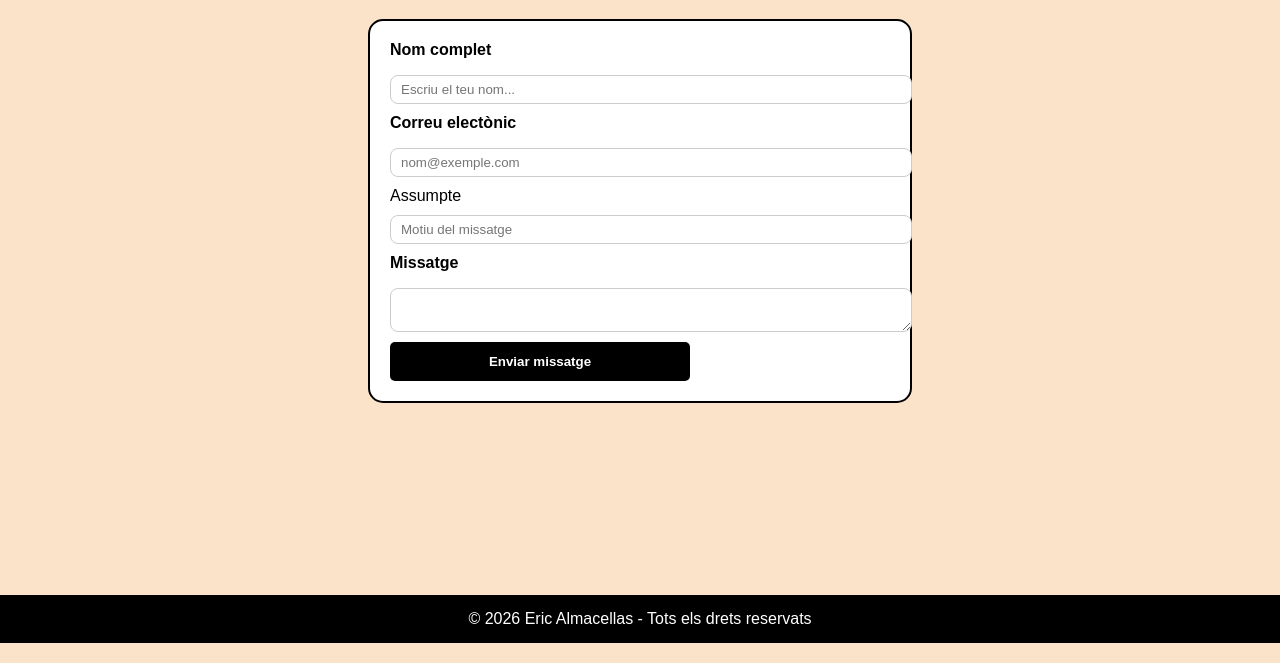
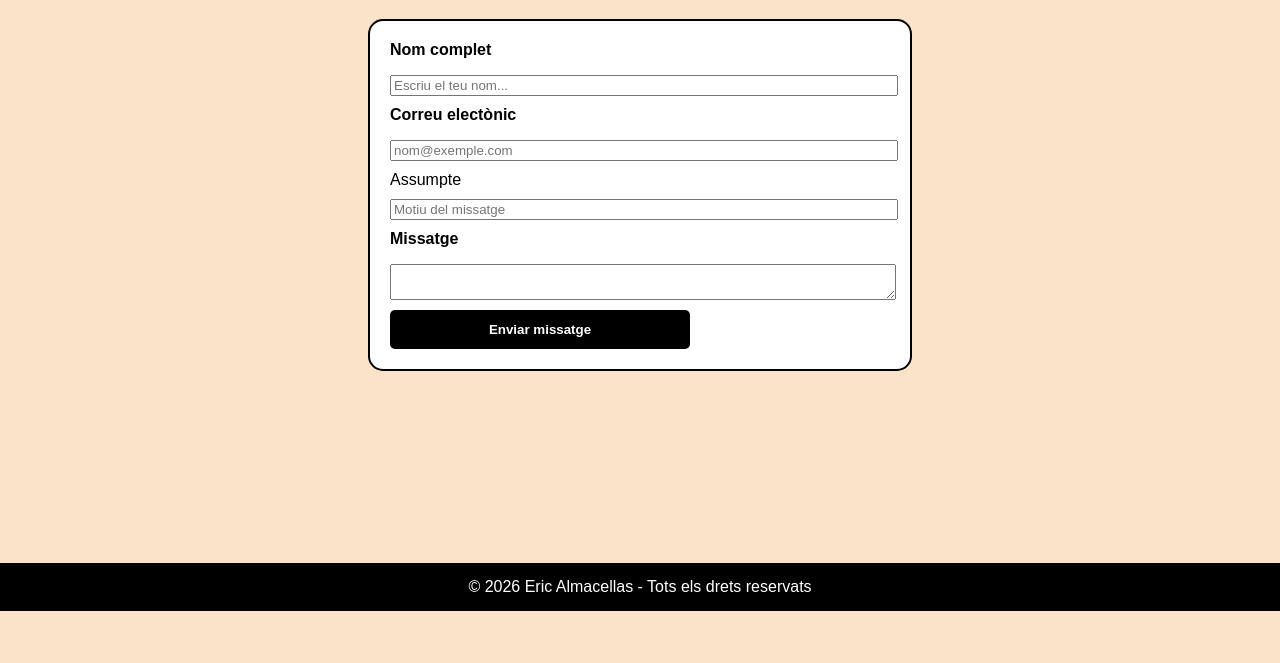
Before and after one commit to ericalmacellas46-max/El-meu-portafoli, a plain HTML site: page pages/Formulario.html in a window 1280 px wide. Shown: the part 137-800 px from the top of the page. Drawn offline with Linux system fonts and the light colour scheme.

Commit message:
Update style.css

```diff
--- a/css/style.css
+++ b/css/style.css
@@ -206,18 +206,6 @@ button {
   cursor: pointer;
 }
 
-
 button:hover {
   background-color: black;
 }
-
-form label {
-  font-weight: bold;
-}
-
-form input,
-form textarea {
-  border-radius: 8px;
-  border: 1px solid #ccc;
-  padding: 6px 10px;
-}
```
